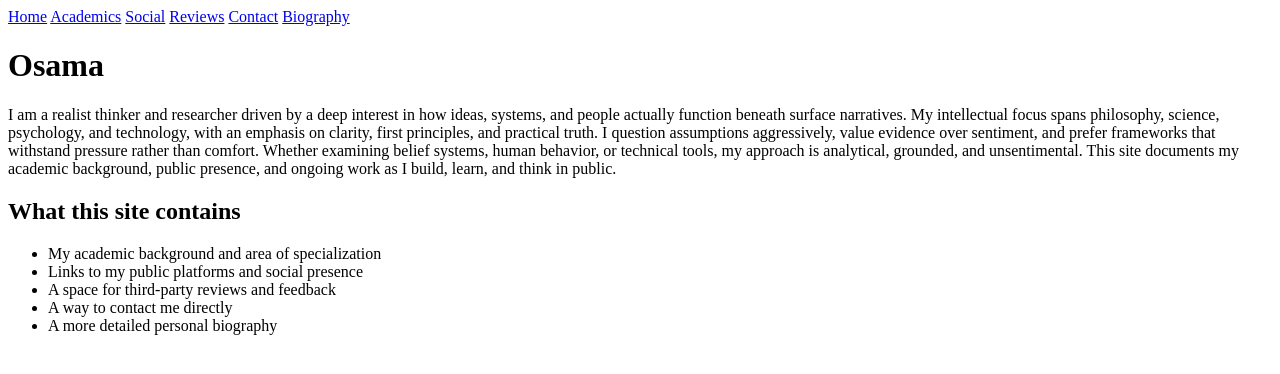
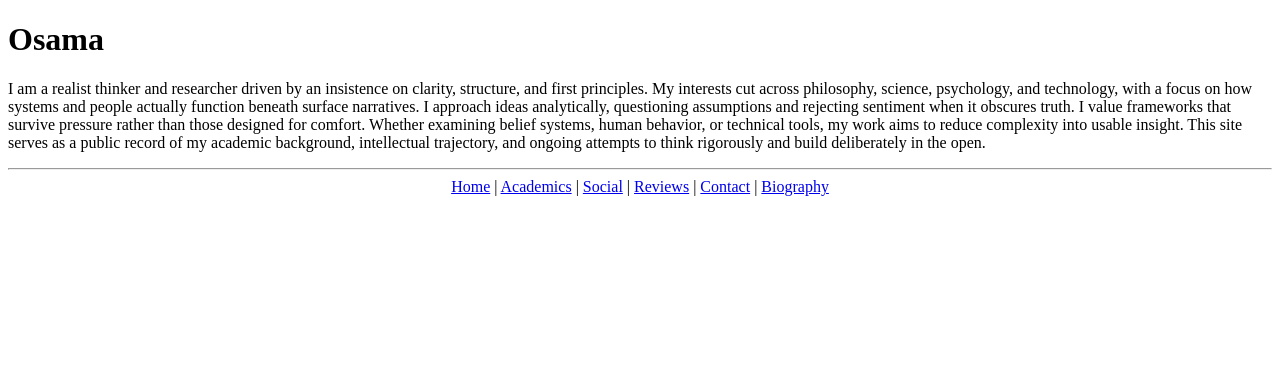
Before and after one commit to risenbigfish/Osama, a plain HTML site: page index.html in a window 1280 px wide. Drawn offline with Linux system fonts and the light colour scheme.

Commit message:
Update index.html

```diff
--- a/index.html
+++ b/index.html
@@ -7,45 +7,39 @@
 </head>
 <body>
 
-  <!-- Navigation -->
-  <nav>
-    <a href="index.html">Home</a>
-    <a href="academics.html">Academics</a>
-    <a href="social.html">Social</a>
-    <a href="reviews.html">Reviews</a>
-    <a href="contact.html">Contact</a>
-    <a href="bio.html">Biography</a>
-  </nav>
-
-  <!-- Main Content -->
   <main>
 
     <h1>Osama</h1>
 
     <p>
-      I am a realist thinker and researcher driven by a deep interest in how ideas,
-      systems, and people actually function beneath surface narratives. My intellectual
-      focus spans philosophy, science, psychology, and technology, with an emphasis on
-      clarity, first principles, and practical truth. I question assumptions aggressively,
-      value evidence over sentiment, and prefer frameworks that withstand pressure rather
-      than comfort. Whether examining belief systems, human behavior, or technical tools,
-      my approach is analytical, grounded, and unsentimental. This site documents my
-      academic background, public presence, and ongoing work as I build, learn, and think
-      in public.
+      I am a realist thinker and researcher driven by an insistence on clarity, structure,
+      and first principles. My interests cut across philosophy, science, psychology, and
+      technology, with a focus on how systems and people actually function beneath surface
+      narratives. I approach ideas analytically, questioning assumptions and rejecting
+      sentiment when it obscures truth. I value frameworks that survive pressure rather
+      than those designed for comfort. Whether examining belief systems, human behavior,
+      or technical tools, my work aims to reduce complexity into usable insight. This site
+      serves as a public record of my academic background, intellectual trajectory, and
+      ongoing attempts to think rigorously and build deliberately in the open.
     </p>
-
-    <section>
-      <h2>What this site contains</h2>
-      <ul>
-        <li>My academic background and area of specialization</li>
-        <li>Links to my public platforms and social presence</li>
-        <li>A space for third-party reviews and feedback</li>
-        <li>A way to contact me directly</li>
-        <li>A more detailed personal biography</li>
-      </ul>
-    </section>
 
   </main>
 
+  <hr>
+
+  <!-- Navigation placed lower and aligned -->
+  <footer>
+    <center>
+      <nav>
+        <a href="index.html">Home</a> |
+        <a href="academics.html">Academics</a> |
+        <a href="social.html">Social</a> |
+        <a href="reviews.html">Reviews</a> |
+        <a href="contact.html">Contact</a> |
+        <a href="bio.html">Biography</a>
+      </nav>
+    </center>
+  </footer>
+
 </body>
 </html>
```
